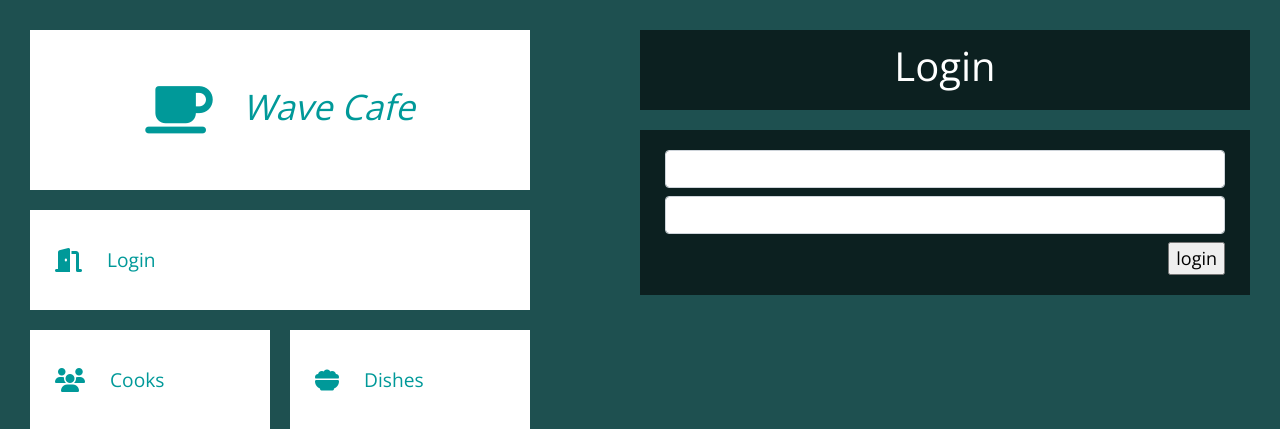
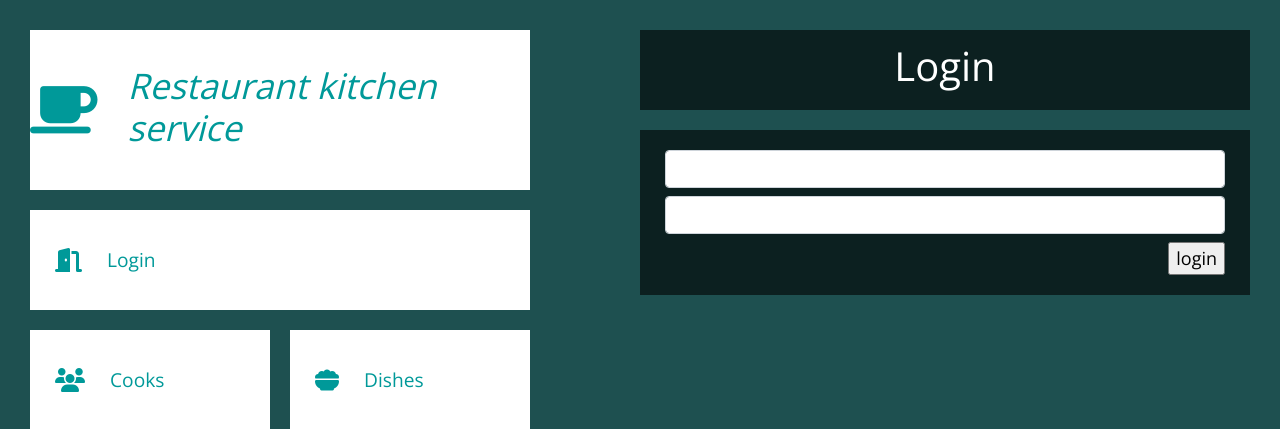
Before and after one commit to YKonoplyov/django-restaurant-kitchen-service, a Django app: page /accounts/login/?next=/cooks/1/delete in a window 1280 px wide. Shown: the top 429 px of the page. Run offline with Django 4.2, Linux system fonts and the light colour scheme; some libraries are stand-ins or nearby versions.

Commit message:
sidebar name chaged to restaurant kitchen srvice created

```diff
--- a/templates/includes/sidebar.html
+++ b/templates/includes/sidebar.html
@@ -2,7 +2,7 @@
         <div class="tm-left-inner">
           <div class="tm-site-header">
             <i class="fas fa-coffee fa-3x tm-site-logo"></i>
-            <h1 class="tm-site-name">Wave Cafe</h1>
+            <h1 class="tm-site-name">Restaurant kitchen service</h1>
           </div>
           <nav class="tm-site-nav">
             <ul class="tm-site-nav-ul">
```
